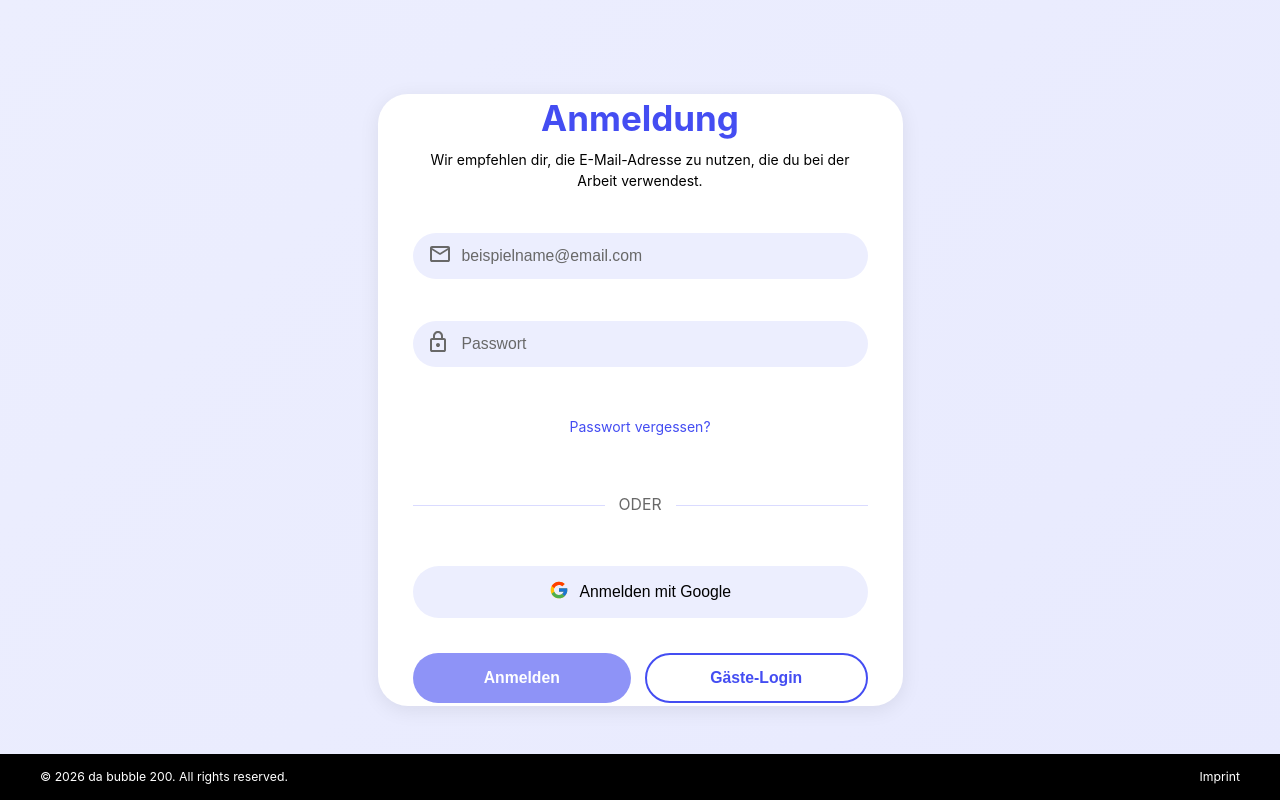
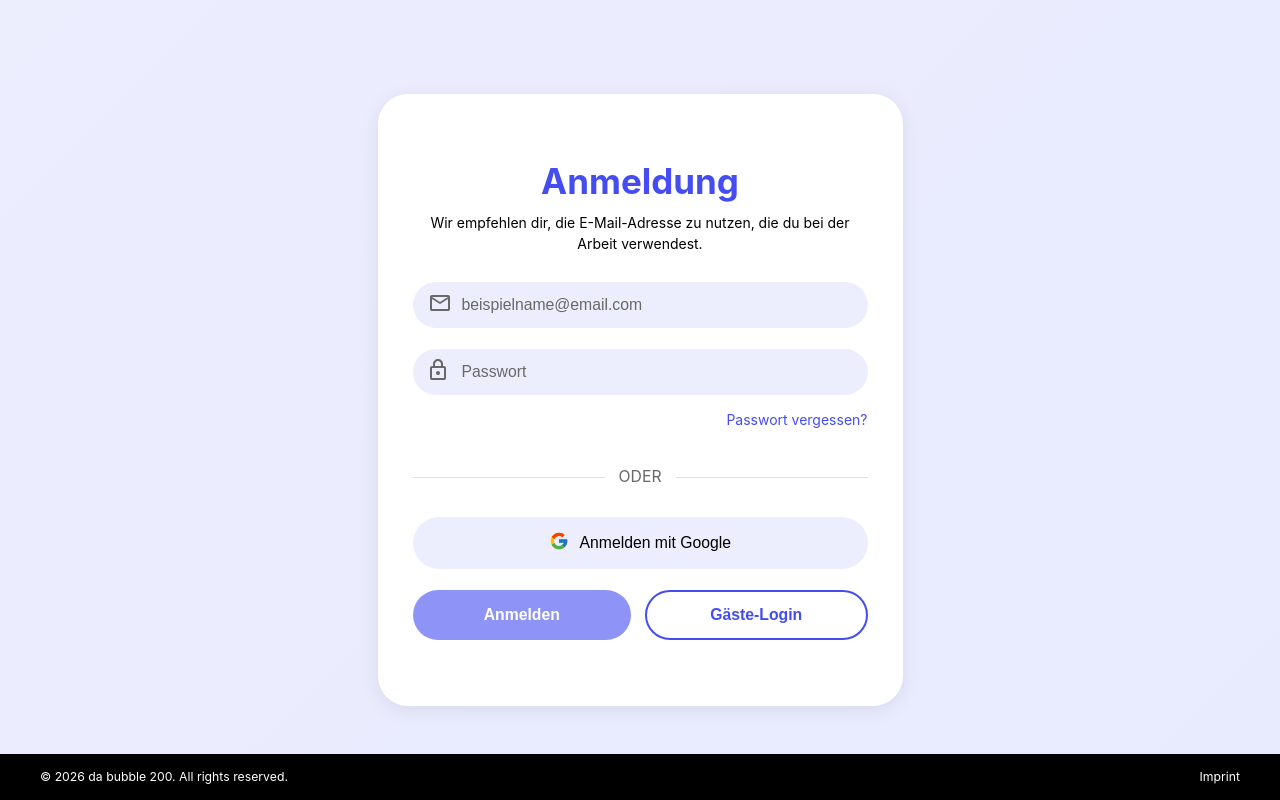
Before and after one commit to Alex-R298/DA-Bubble, an Angular app: page / in a window 1280 px wide. Built offline with nearby package versions, Linux system fonts and the light colour scheme; no server answers.

Commit message:
(DES): Adjusted login form spacing and alignment to match first image design

```diff
--- a/src/app/components/login/login.component.css
+++ b/src/app/components/login/login.component.css
@@ -53,7 +53,7 @@
 }
 
 .login-subtitle {
-  margin: 0 0 3rem 0;
+  margin: 0 0 2rem 0;
   color: #000000;
   font-size: 1rem;
   font-weight: 400;
@@ -64,7 +64,7 @@
 .login-form {
   display: flex;
   flex-direction: column;
-  gap: 2.5rem;
+  gap: 1.5rem;
 }
 
 .input-group {
@@ -72,7 +72,6 @@
   display: flex;
   align-items: center;
   width: 100%;
-  margin-bottom: 0.5rem;
 }
 
 .input-icon {
@@ -118,10 +117,10 @@
   font-size: 1rem;
   font-weight: 400;
   text-decoration: none;
-  margin-top: 0.5rem;
+  margin-top: -0.5rem;
   margin-bottom: 0.5rem;
   transition: opacity 0.2s ease;
-  text-align: center;
+  align-self: flex-end;
 }
 
 .forgot-password-link:hover {
@@ -133,7 +132,7 @@
   display: flex;
   align-items: center;
   text-align: center;
-  margin: 1rem 0;
+  margin: 0.5rem 0;
   color: #686868;
   font-size: 0.875rem;
   font-weight: 400;
```
